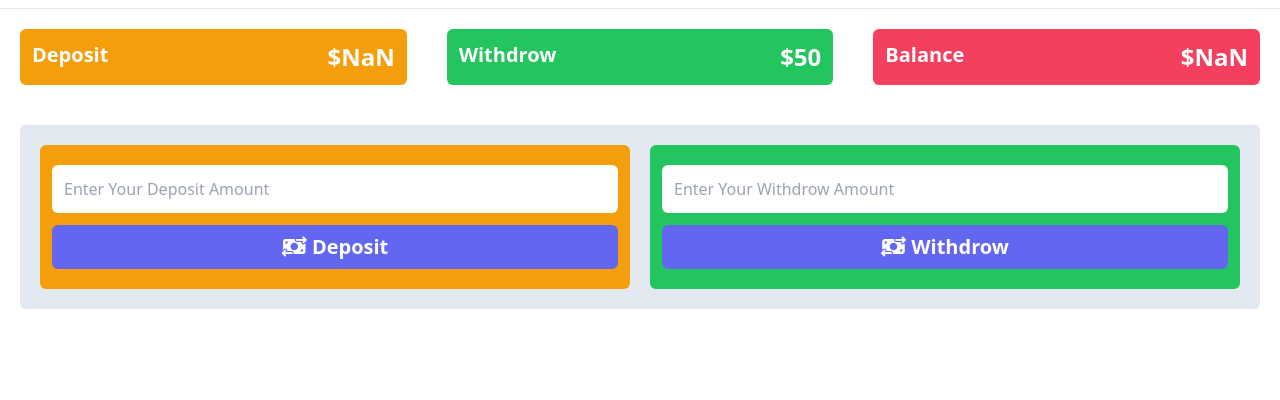
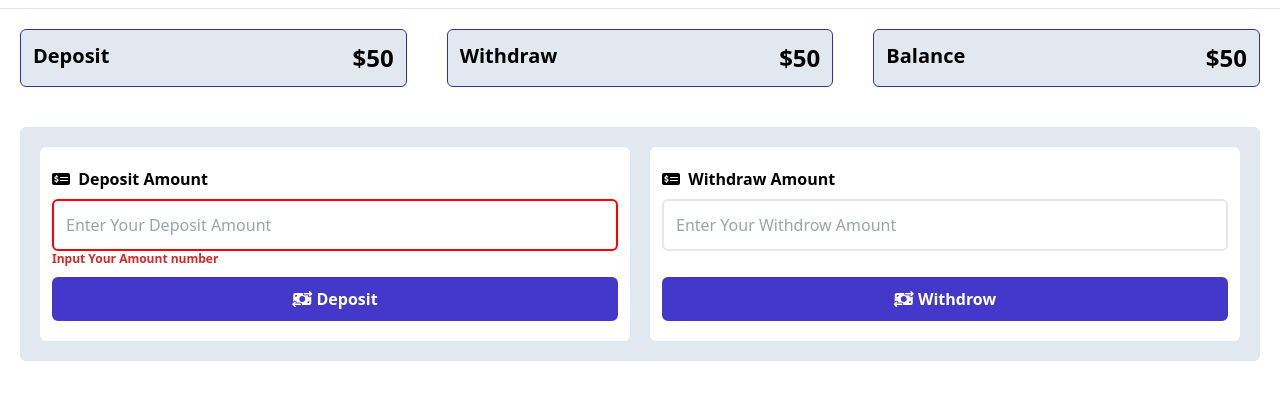
Before and after one commit to swapan-miah/Learn-Dom-03, a plain HTML site: page more-html/dashboard.html in a window 1280 px wide. Both pictures are taken after a click on the button "Deposit". Shown: the part 60-460 px from the top of the page. Drawn offline with nearby package versions, Linux system fonts and the light colour scheme.

Commit message:
Add files via upload

```diff
--- a/js/dashboard.js
+++ b/js/dashboard.js
@@ -5,9 +5,16 @@ let inputDeposit = document.getElementById('inputDeposit');
 let depositBtn = document.getElementById('depositBtn');
 let inputWithdrow = document.getElementById('inputWithdrow');
 let withdrowBtn = document.getElementById('withdrowBtn');
+let outputError = document.getElementById('error');
+let outputErrors = document.getElementById('errors');
 
 depositBtn.addEventListener('click', function(){
 
+    if (inputDeposit.value == '') {
+        inputDeposit.style.border = '2px solid red';
+        outputError.innerText = 'Input Your Amount number';
+
+    }else{
         let inputDepositValue = inputDeposit.value;
         let inputDepositValueToNumber = parseFloat(inputDepositValue);
 
@@ -21,12 +28,22 @@ depositBtn.addEventListener('click', function(){
         depositCount.innerText = totalDeposit;
         balanceCount.innerText = totalBalance;
 
-    inputDeposit.value= "";
+        inputDeposit.value = "";
+    }
+
 });
 
 
 
 withdrowBtn.addEventListener('click', function(){
+
+    if(inputWithdrow.value == '') {
+
+        inputWithdrow.style.border = '2px solid red';
+        outputErrors.innerText = 'Input Your Amount number';
+
+    }else{
+
 
         let inputWithdrowValue = inputWithdrow.value;
         let inputWithdrowValueToNumber = parseFloat(inputWithdrowValue);
@@ -36,10 +53,21 @@ withdrowBtn.addEventListener('click', function(){
         let previousBalance = balanceCount.innerText;
         let previousBalanceToNumber = parseFloat(previousBalance);
 
+        if (inputWithdrow.value > previousBalanceToNumber  ) {
+            inputWithdrow.style.border = '2px solid red';
+            outputErrors.innerText = 'Your Account Balance is low';
+
+        }else{
+
             let totalWithdrow = inputWithdrowValueToNumber + previousWithdrowToNumber;
             let totalBalance = previousBalanceToNumber - inputWithdrowValueToNumber;
             withdrowCount.innerText = totalWithdrow;
             balanceCount.innerText = totalBalance;
 
             inputDeposit.value= "";
-})
+
+        }
+
+    }
+
+});
--- a/more-html/dashboard.html
+++ b/more-html/dashboard.html
@@ -17,17 +17,17 @@
         <div class="grid grid-cols-3">
 
 
-            <div class="bg-amber-500 p-3 m-5 rounded-md flex justify-between text-white">
+            <div class="bg-slate-200 p-3 m-5 rounded-md flex justify-between border border-indigo-800">
                 <h4 class="text-xl font-bold">Deposit</h4>
                 <h2 class="font-bold text-2xl">$<span id="depositCount">50</span></h2>
             </div>
 
-            <div class="bg-green-500 p-3 m-5 rounded-md flex justify-between text-white">
-                <h4 class="text-xl font-bold">Withdrow</h4>
+            <div class="bg-slate-200 p-3 m-5 rounded-md flex justify-between border border-indigo-800">
+                <h4 class="text-xl font-bold">Withdraw</h4>
                 <h2 class="font-bold text-2xl">$<span id="withdrowCount">50</span></h2>
             </div>
 
-            <div class="bg-rose-500 p-3 m-5 rounded-md flex justify-between text-white">
+            <div class="bg-slate-200 p-3 m-5 rounded-md flex justify-between border border-indigo-800">
                 <h4 class="text-xl font-bold">Balance</h4>
                 <h2 class="font-bold text-2xl">$<span id="balanceCount">50</span></h2>
             </div>
@@ -37,15 +37,19 @@
 
         <div class="grid grid-cols-2 p-5 bg-slate-200 m-5 gap-5 rounded-md">
 
-            <div class="bg-amber-500 py-5 px-3 rounded-md">
-                <input id="inputDeposit" class="block w-full p-3 rounded-md mb-3" type="number" placeholder="Enter Your Deposit Amount" required>
-                <button id="depositBtn" class="block w-full bg-indigo-500 rounded-md p-2 font-bold text-xl text-white"><i class="fa-solid fa-money-bill-transfer"></i> Deposit</button>
-
+            <div class="bg-white py-5 px-3 rounded-md">
+                <label class="block text-base mb-2 font-semibold" for="inputDeposit"><i class="fa-solid fa-money-check-dollar mr-1"></i> Deposit Amount</label>
+                <input id="inputDeposit" class="border-2 rounded-md w-full text-base focus:outline-none focus:ring-0 focus:border-gray-400 block w-full p-3" type="number" placeholder="Enter Your Deposit Amount" min="0">
+                <div id="error" class="text-xs text-red-600 font-semibold h-1.5"></div>
+                <button id="depositBtn" class="border-2 border-indigo-700 bg-indigo-700 text-white w-full rounded-md hover:bg-transparent hover:text-indigo-700 font-semibold p-2 mt-5"><i class="fa-solid fa-money-bill-transfer"></i> Deposit</button>
             </div>
 
-            <div class="bg-green-500 py-5 px-3 rounded-md">
-                <input id="inputWithdrow" class="block w-full p-3 rounded-md mb-3" type="number" placeholder="Enter Your Withdrow Amount">
-                <button id="withdrowBtn" class="block w-full bg-indigo-500 rounded-md p-2 font-bold text-xl text-white"><i class="fa-solid fa-money-bill-transfer"></i> Withdrow</button>
+            <div class="bg-white py-5 px-3 rounded-md">
+                <label class="block text-base mb-2 font-semibold" for="inputWithdrow"><i class="fa-solid fa-money-check-dollar mr-1"></i> Withdraw Amount</label>
+                <input id="inputWithdrow" class="border-2 rounded-md w-full text-base focus:outline-none focus:ring-0 focus:border-gray-400 block w-full p-3" type="number" placeholder="Enter Your Withdrow Amount" min="0">
+                <div id="errors" class="text-xs text-red-600 font-semibold h-1.5"></div>
+                <button id="withdrowBtn" class="border-2 border-indigo-700 bg-indigo-700 text-white w-full rounded-md hover:bg-transparent hover:text-indigo-700 font-semibold p-2 mt-5"><i class="fa-solid fa-money-bill-transfer"></i> Withdrow</button>
+
             </div>
 
         </div>
```
Also changed, not shown: js/script.js (+15 -2 lines). Lines whose indentation alone changed are shown as unchanged.
